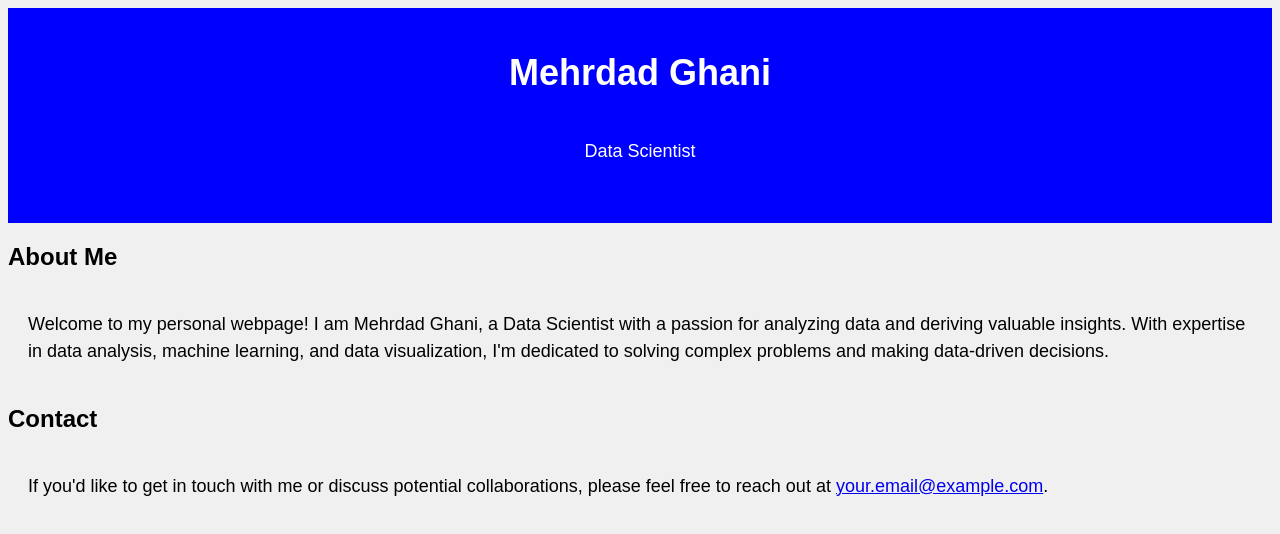
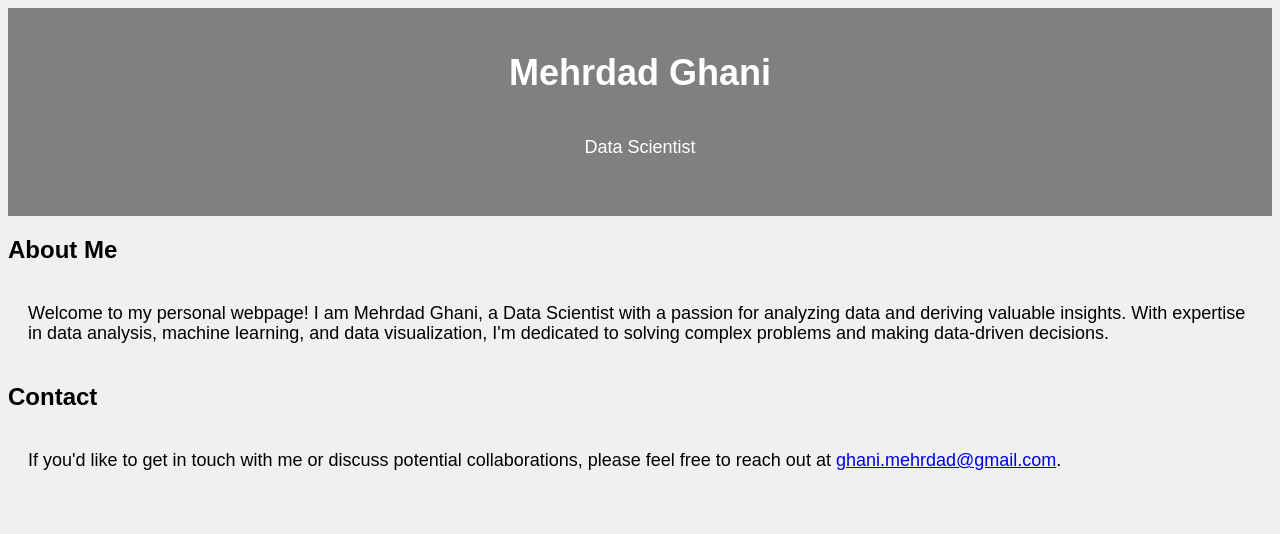
Before and after one commit to MehrDG/MehrDG.github.io, a plain HTML site: page index.html in a window 1280 px wide. Drawn offline with Linux system fonts and the light colour scheme.

Commit message:
Update index.html
Change email address and color blue to gray

```diff
--- a/index.html
+++ b/index.html
@@ -10,7 +10,7 @@
             background-color: #f0f0f0;
         }
         header {
-            background-color: blue;
+            background-color: gray;
             color: white;
             text-align: center;
             padding: 20px;
@@ -20,7 +20,7 @@
         }
         p {
             font-size: 18px;
-            line-height: 1.5;
+            line-height: 1.1;
             padding: 20px;
         }
     </style>
@@ -36,7 +36,7 @@
     </section>
     <section>
         <h2>Contact</h2>
-        <p>If you'd like to get in touch with me or discuss potential collaborations, please feel free to reach out at <a href="mailto:ghani.mehrdad@gmail.com">your.email@example.com</a>.</p>
+        <p>If you'd like to get in touch with me or discuss potential collaborations, please feel free to reach out at <a href="mailto:ghani.mehrdad@gmail.com">ghani.mehrdad@gmail.com</a>.</p>
     </section>
 </body>
 </html>
```
